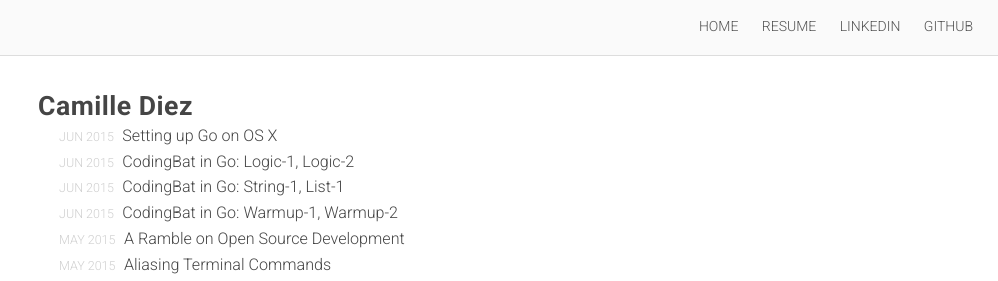
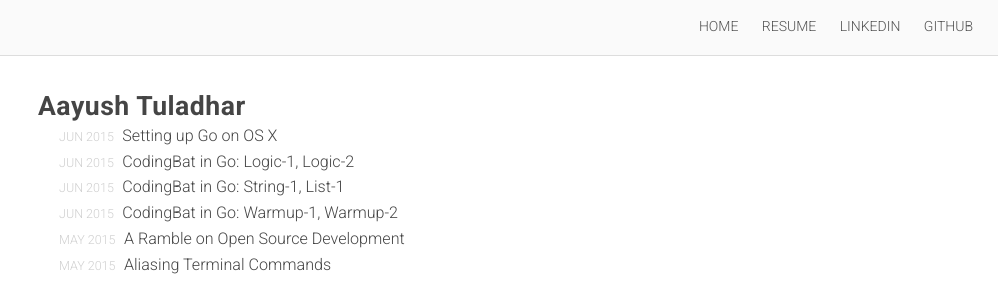
Before and after one commit to arttuladhar/jekyll_site_template, a Jekyll site: the page built from index.html, in a window 1280 px wide. Shown: the top 281 px of the page, without its empty margins (282-1280 px from the left). Built offline with Jekyll 4.4.1, drawn with Linux system fonts in a browser that asks for light colours; nearby versions of some CDN libraries.

```diff
--- a/_config.yml
+++ b/_config.yml
@@ -1,9 +1,9 @@
 # Site settings
-title: Camille Diez
-email: diezcami@gmail.com
+title: Aayush Tuladhar
+email: aayush.tuladhar@gmail.com
 description: >
-  Hi, I'm Cami! Here, I write on topics related to programming, development, open source and anything related to my line of work.
+  Hi, I'm Aayush! Here, I write on topics related to programming, development, open source and anything related to my line of work.
 baseurl: ""
-url: "http://diezcami.github.io"
+url: "http://arttuladhar.github.io/jekyll_site_template"
 twitter_username:
-github_username:  diezcami
+github_username:  arttuladhar
```
